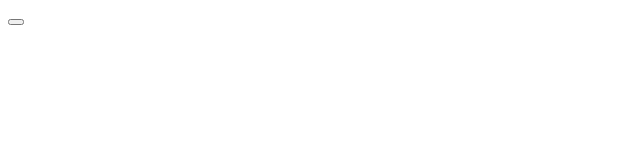
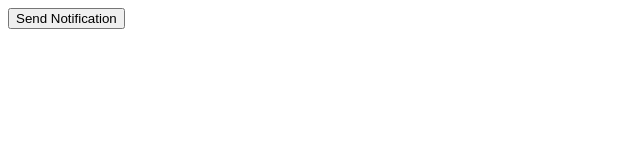
Before and after one commit to yashrajbharti/Notification, a plain HTML site: page index.html in a window 1280 px wide. Shown: the whole page, without its empty margins (0-640 px from the left). Drawn offline with Linux system fonts and the light colour scheme.

Commit message:
code changes

```diff
--- a/index.html
+++ b/index.html
@@ -8,7 +8,7 @@
 </head>
 
 <body>
-    <button onclick="notifyMe();"></button>
+    <button onclick="notifyMe();">Send Notification</button>
 
     <script>
         function notifyMe() {
```
